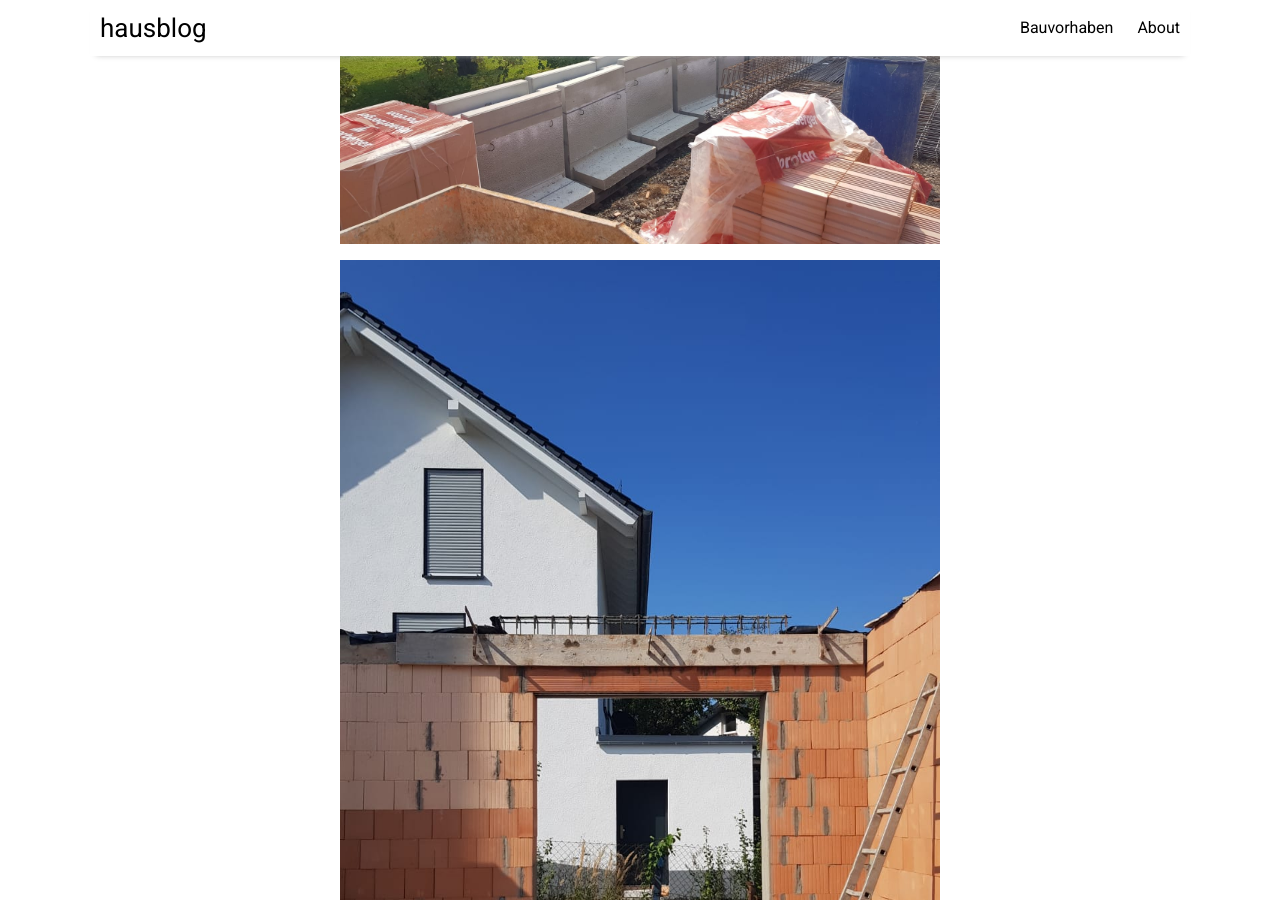
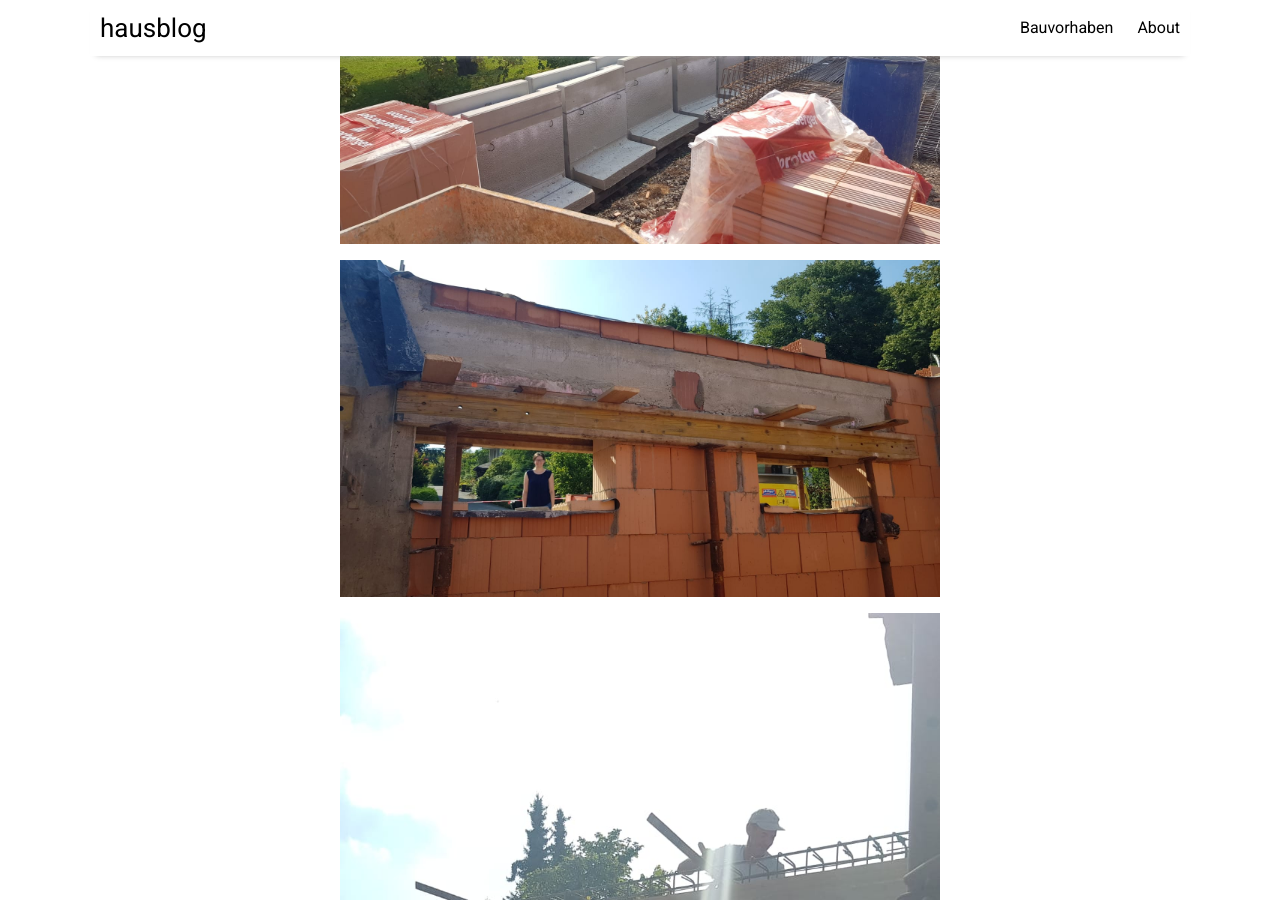
Before and after one commit to Hautaklyttn/hausblog, a Jekyll site: the page built from docs/_posts/2019-09-30-stuerze.md, in a window 1280 px wide and 900 px high, scrolled down 1692 px. Built offline with Jekyll 4.4.1, drawn with Linux system fonts in a browser that asks for light colours; nearby versions of some CDN libraries.

Commit message:
day 30.08.2019 added

```diff
--- a/docs/_posts/2019-09-30-stuerze.md
+++ b/docs/_posts/2019-09-30-stuerze.md
@@ -12,8 +12,6 @@ image: stuerze_front.jpg
 <a href="../assets/img/30_08_2019_(1).jpg" data-lightbox="EG03" data-title="">![(06)](../assets/img/30_08_2019_(1).jpg)</a>
 
 <a href="../assets/img/30_08_2019_(2).jpg" data-lightbox="EG03" data-title="">![(02)](../assets/img/30_08_2019_(2).jpg)</a>
-
-<a href="../assets/img/30_08_2019_(6).jpg" data-lightbox="EG03" data-title="">![(06)](../assets/img/30_08_2019_(6).jpg)</a>
 
 <a href="../assets/img/30_08_2019_(3).jpg" data-lightbox="EG03" data-title="">![(03)](../assets/img/30_08_2019_(3).jpg)</a>
 
```
